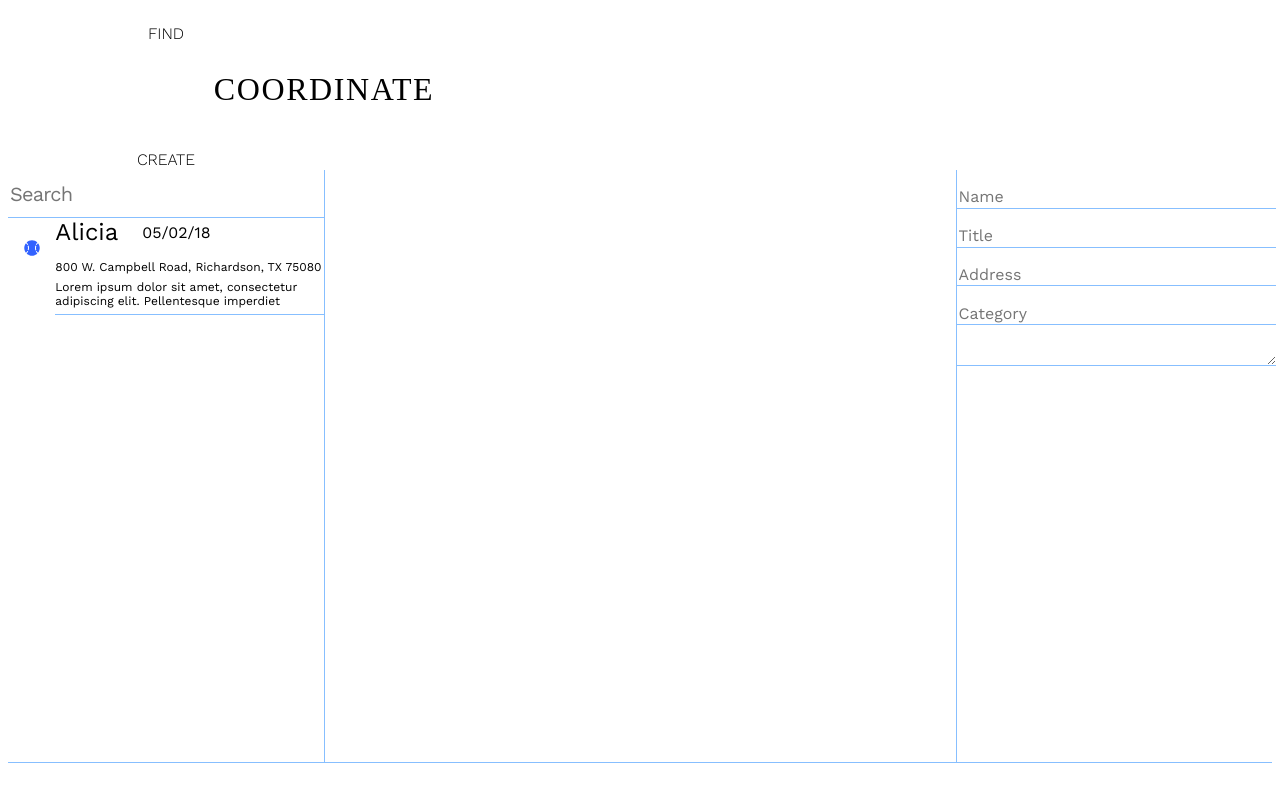
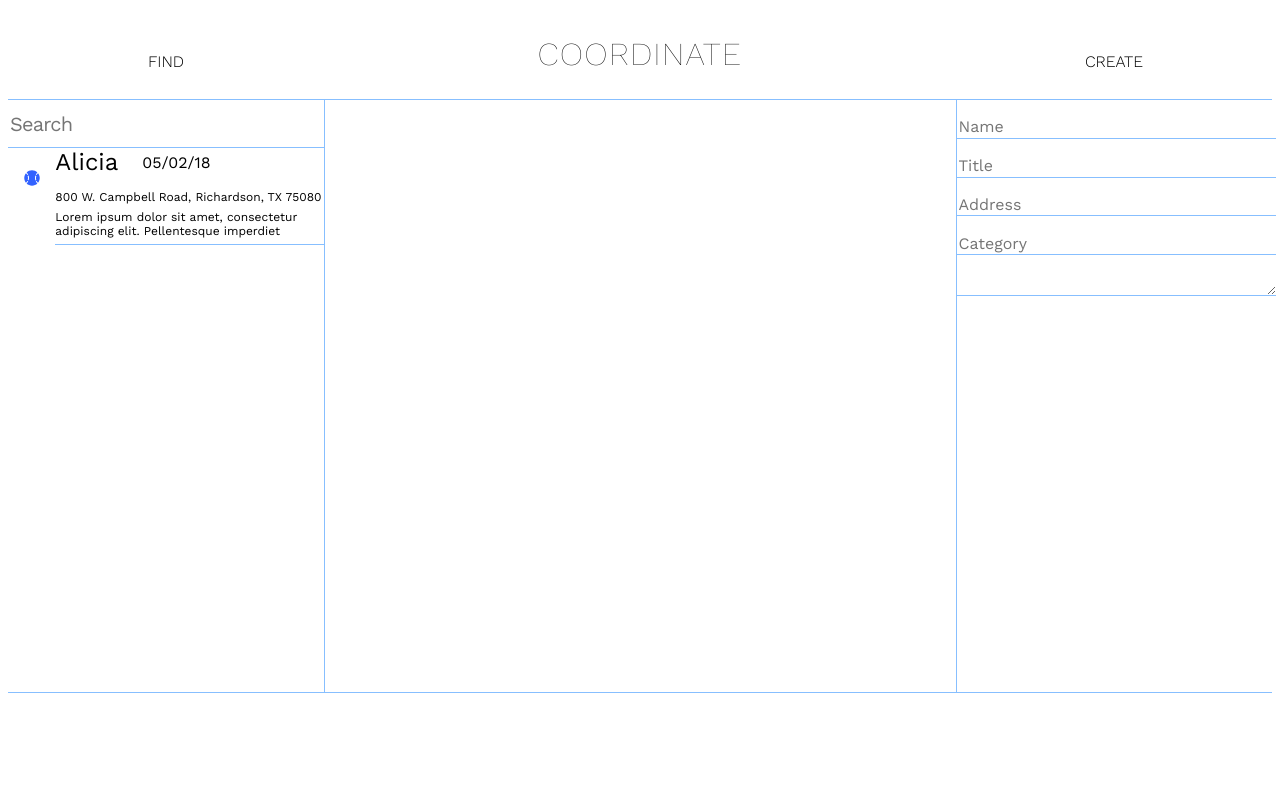
Before and after one commit to InfernalHydra/Coordniate, a website: page imports/ui/Design-Example/Intro.html in a window 1280 px wide. Drawn offline with nearby package versions, Linux system fonts and the light colour scheme.

Commit message:
Fixed CSS

```diff
--- a/imports/ui/Design-Example/Intro.css
+++ b/imports/ui/Design-Example/Intro.css
@@ -1,4 +1,3 @@
-@@ -0,0 +1,139 @@
 #titleBar
 {
     display: flex;
```
